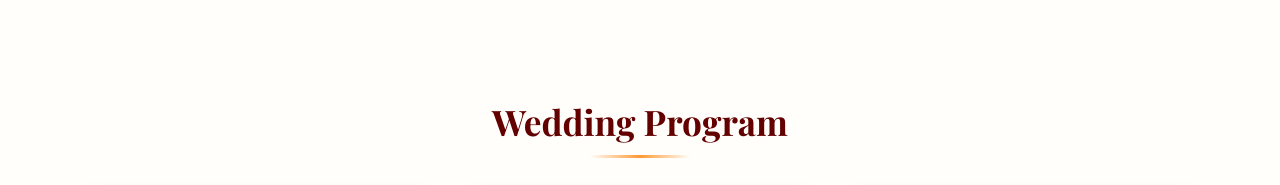
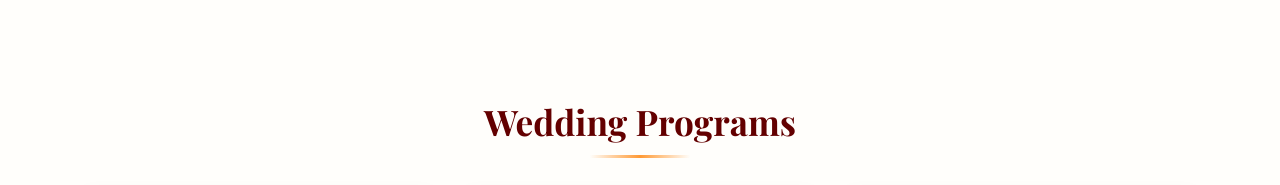
Before and after one commit to vamsitulugu/venky-divya-wedding, a plain HTML site: page index.html in a window 1280 px wide. Shown: the part 2313-2498 px from the top of the page. Drawn offline with nearby package versions, Linux system fonts and the light colour scheme; grey boxes are pictures that could not be loaded.

```diff
--- a/index.html
+++ b/index.html
@@ -187,7 +187,7 @@ body{font-family:'Montserrat',sans-serif;background:var(--bg);color:var(--text);
 </section>
 
 <section class="section">
-    <h2 class="reveal-up">Wedding Program</h2>
+    <h2 class="reveal-up">Wedding Programs</h2>
     <div class="divider"></div>
     <div class="cards">
         <div class="card reveal-up">
```
